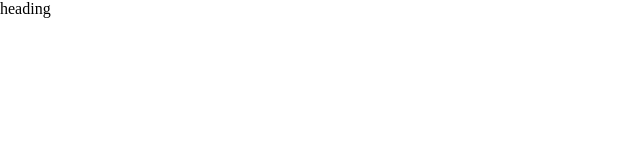
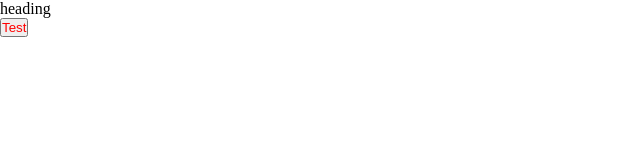
Before and after one commit to kennarddh/reactjs-boilerplate, a React (Vite) app: page / in a window 1280 px wide. Shown: the top 160 px of the page, without its empty margins (0-640 px from the left). Built offline with nearby package versions, Linux system fonts and the light colour scheme.

Commit message:
test: Snapshot

```diff
--- a/src/App.jsx
+++ b/src/App.jsx
@@ -1,7 +1,18 @@
 import React from 'react'
 
+import styled from 'styled-components'
+
+export const Button = styled.button`
+	color: red;
+`
+
 const App = () => {
-	return <div data-testid='custom-element'>heading</div>
+	return (
+		<div>
+			<div data-testid='custom-element'>heading</div>
+			<Button data-testid='button'>Test</Button>
+		</div>
+	)
 }
 
 export default App
```
Also changed, not shown: 2 other files (tests, documents, lock files or other folders).
